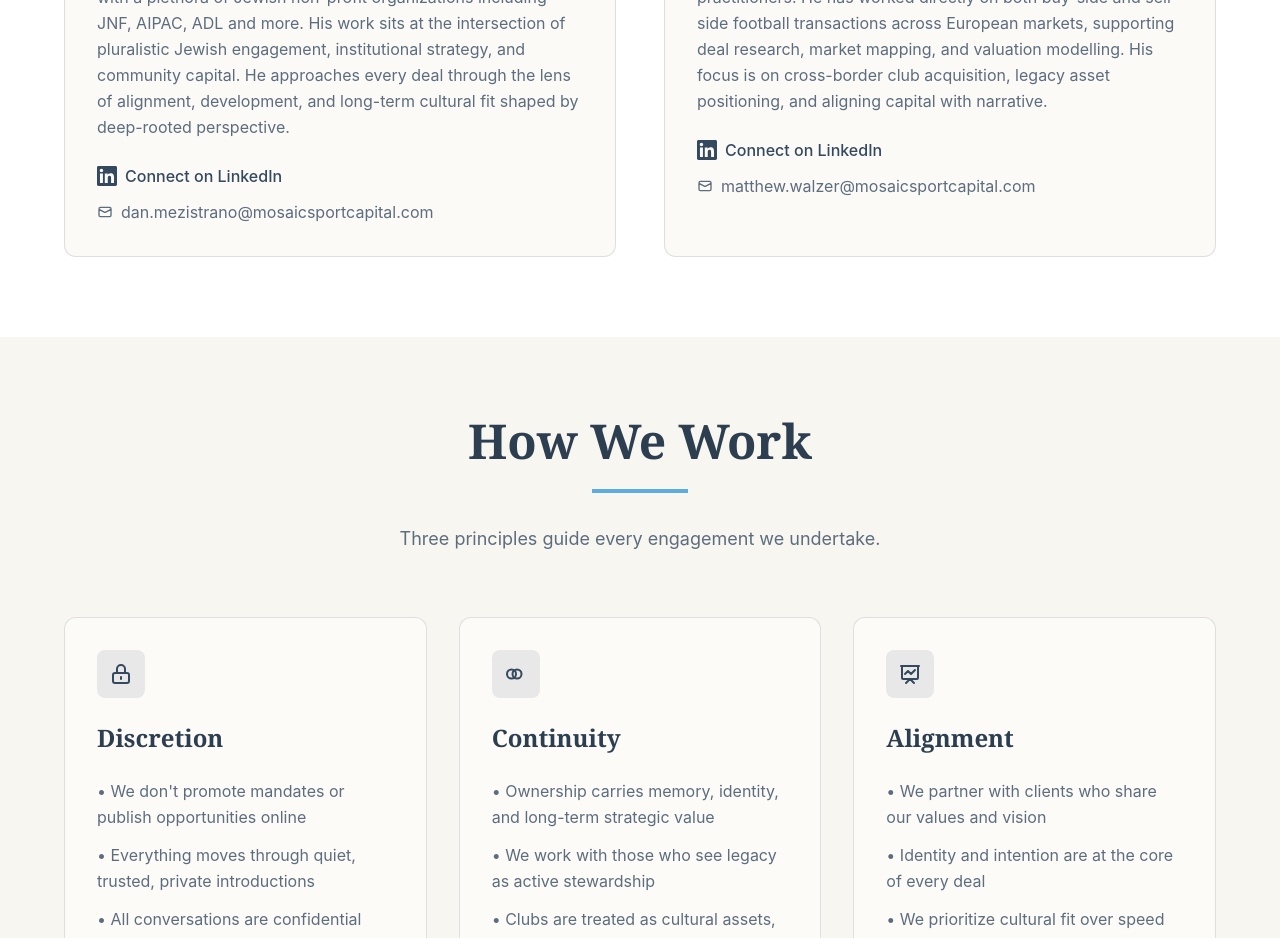
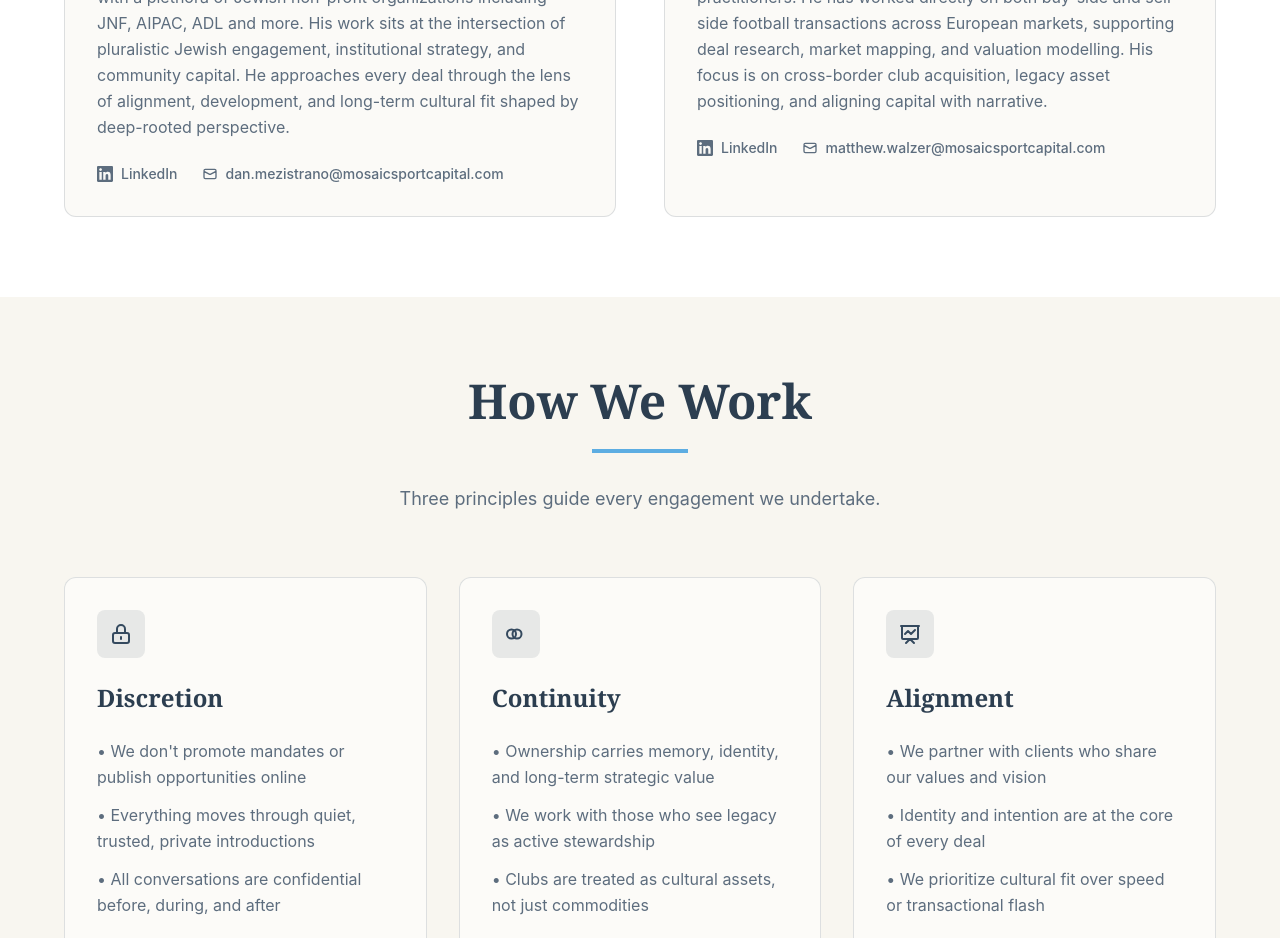
Before and after one commit to matthewrw0827-ctrl/MSC-Website, a Next.js app: page / in a window 1280 px wide. Shown: the part 1600-2538 px from the top of the page. Built offline with nearby package versions, Linux system fonts and the light colour scheme.

Commit message:
Refactor homepage contact links to improve layout and accessibility. Updated LinkedIn and email links for better spacing and added text labels for clarity. Enhanced hover effects for a more interactive user experience.

```diff
--- a/app/page.tsx
+++ b/app/page.tsx
@@ -295,30 +295,31 @@ export default function HomePage() {
                 approaches every deal through the lens of alignment, development, and long-term cultural fit shaped by
                 deep-rooted perspective.
               </p>
-              <div className="space-y-3">
+              <div className="flex items-center gap-6">
                 <a
                   href="https://www.linkedin.com/in/daniel-mezistrano-2531a024b/"
                   target="_blank"
                   rel="noopener noreferrer"
-                  className="inline-flex items-center gap-2 text-primary hover:text-primary/80 font-medium transition-colors duration-200"
+                  className="flex items-center gap-2 text-muted-foreground hover:text-primary transition-colors duration-200 group"
                 >
                   <svg
-                    className="w-5 h-5"
+                    className="w-4 h-4 group-hover:scale-110 transition-transform duration-200"
                     fill="currentColor"
                     viewBox="0 0 24 24"
                   >
                     <path d="M20.447 20.452h-3.554v-5.569c0-1.328-.027-3.037-1.852-3.037-1.853 0-2.136 1.445-2.136 2.939v5.667H9.351V9h3.414v1.561h.046c.477-.9 1.637-1.85 3.37-1.85 3.601 0 4.267 2.37 4.267 5.455v6.286zM5.337 7.433c-1.144 0-2.063-.926-2.063-2.065 0-1.138.92-2.063 2.063-2.063 1.14 0 2.064.925 2.064 2.063 0 1.139-.925 2.065-2.064 2.065zm1.782 13.019H3.555V9h3.564v11.452zM22.225 0H1.771C.792 0 0 .774 0 1.729v20.542C0 23.227.792 24 1.771 24h20.451C23.2 24 24 23.227 24 22.271V1.729C24 .774 23.2 0 22.222 0h.003z" />
                   </svg>
-                  Connect on LinkedIn
+                  <span className="text-sm font-medium">LinkedIn</span>
                 </a>
-                <div className="flex items-center gap-2 text-muted-foreground">
-                  <svg className="w-4 h-4" fill="none" stroke="currentColor" viewBox="0 0 24 24">
+                <a
+                  href="mailto:dan.mezistrano@mosaicsportcapital.com"
+                  className="flex items-center gap-2 text-muted-foreground hover:text-primary transition-colors duration-200 group"
+                >
+                  <svg className="w-4 h-4 group-hover:scale-110 transition-transform duration-200" fill="none" stroke="currentColor" viewBox="0 0 24 24">
                     <path strokeLinecap="round" strokeLinejoin="round" strokeWidth={2} d="M3 8l7.89 4.26a2 2 0 002.22 0L21 8M5 19h14a2 2 0 002-2V7a2 2 0 00-2-2H5a2 2 0 00-2 2v10a2 2 0 002 2z" />
                   </svg>
-                  <a href="mailto:dan.mezistrano@mosaicsportcapital.com" className="hover:text-primary transition-colors duration-200">
-                    dan.mezistrano@mosaicsportcapital.com
-                  </a>
-                </div>
+                  <span className="text-sm font-medium">dan.mezistrano@mosaicsportcapital.com</span>
+                </a>
               </div>
             </div>
 
@@ -343,30 +344,31 @@ export default function HomePage() {
                 cross-border club acquisition, legacy asset positioning, and aligning capital with narrative.
               </p>
 
-              <div className="space-y-3">
+              <div className="flex items-center gap-6">
                 <a
                   href="https://www.linkedin.com/in/matthew-w-a32611275"
                   target="_blank"
                   rel="noopener noreferrer"
-                  className="inline-flex items-center gap-2 text-primary hover:text-primary/80 font-medium transition-colors duration-200"
+                  className="flex items-center gap-2 text-muted-foreground hover:text-primary transition-colors duration-200 group"
                 >
                   <svg
-                    className="w-5 h-5"
+                    className="w-4 h-4 group-hover:scale-110 transition-transform duration-200"
                     fill="currentColor"
                     viewBox="0 0 24 24"
                   >
                     <path d="M20.447 20.452h-3.554v-5.569c0-1.328-.027-3.037-1.852-3.037-1.853 0-2.136 1.445-2.136 2.939v5.667H9.351V9h3.414v1.561h.046c.477-.9 1.637-1.85 3.37-1.85 3.601 0 4.267 2.37 4.267 5.455v6.286zM5.337 7.433c-1.144 0-2.063-.926-2.063-2.065 0-1.138.92-2.063 2.063-2.063 1.14 0 2.064.925 2.064 2.063 0 1.139-.925 2.065-2.064 2.065zm1.782 13.019H3.555V9h3.564v11.452zM22.225 0H1.771C.792 0 0 .774 0 1.729v20.542C0 23.227.792 24 1.771 24h20.451C23.2 24 24 23.227 24 22.271V1.729C24 .774 23.2 0 22.222 0h.003z" />
                   </svg>
-                  Connect on LinkedIn
+                  <span className="text-sm font-medium">LinkedIn</span>
                 </a>
-                <div className="flex items-center gap-2 text-muted-foreground">
-                  <svg className="w-4 h-4" fill="none" stroke="currentColor" viewBox="0 0 24 24">
+                <a
+                  href="mailto:matthew.walzer@mosaicsportcapital.com"
+                  className="flex items-center gap-2 text-muted-foreground hover:text-primary transition-colors duration-200 group"
+                >
+                  <svg className="w-4 h-4 group-hover:scale-110 transition-transform duration-200" fill="none" stroke="currentColor" viewBox="0 0 24 24">
                     <path strokeLinecap="round" strokeLinejoin="round" strokeWidth={2} d="M3 8l7.89 4.26a2 2 0 002.22 0L21 8M5 19h14a2 2 0 002-2V7a2 2 0 00-2-2H5a2 2 0 00-2 2v10a2 2 0 002 2z" />
                   </svg>
-                  <a href="mailto:matthew.walzer@mosaicsportcapital.com" className="hover:text-primary transition-colors duration-200">
-                    matthew.walzer@mosaicsportcapital.com
-                  </a>
-                </div>
+                  <span className="text-sm font-medium">matthew.walzer@mosaicsportcapital.com</span>
+                </a>
               </div>
             </div>
           </div>
```
